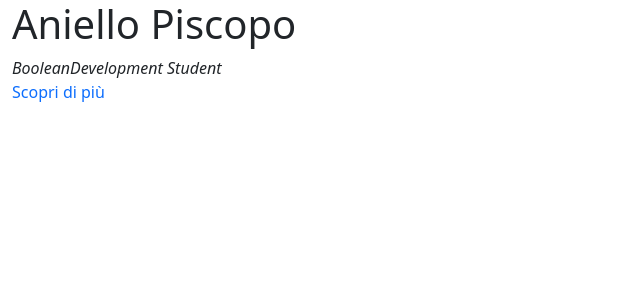
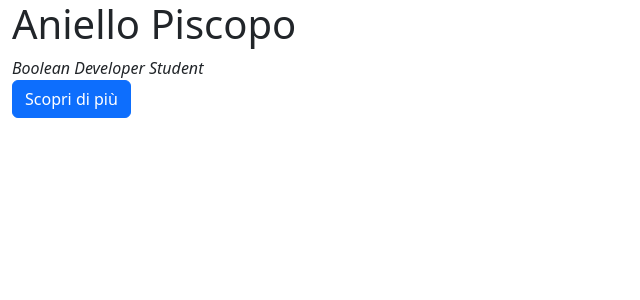
Before and after one commit to AnielloPiscopo/vite-boolfolio, a Vue app: page / in a window 1280 px wide. Shown: the top 300 px of the page, without its empty margins (0-640 px from the left). Built offline with nearby package versions, Linux system fonts and the light colour scheme.

Commit message:
Added btn classes to the router-link in the HomePage

```diff
--- a/src/pages/HomePage.vue
+++ b/src/pages/HomePage.vue
@@ -9,10 +9,12 @@ export default {
     <div class="container-fluid">
       <h1 class="my_title">Aniello Piscopo</h1>
       <div class="my_subtitle">
-        <em><span>Boolean</span>Development Student</em>
+        <em><span>Boolean</span> Developer Student</em>
       </div>
       <div class="my_btns-container">
-        <router-link :to="{ name: 'profile' }">Scopri di più</router-link>
+        <router-link :to="{ name: 'profile' }" class="btn btn-primary"
+          >Scopri di più</router-link
+        >
       </div>
     </div>
   </section>
```
